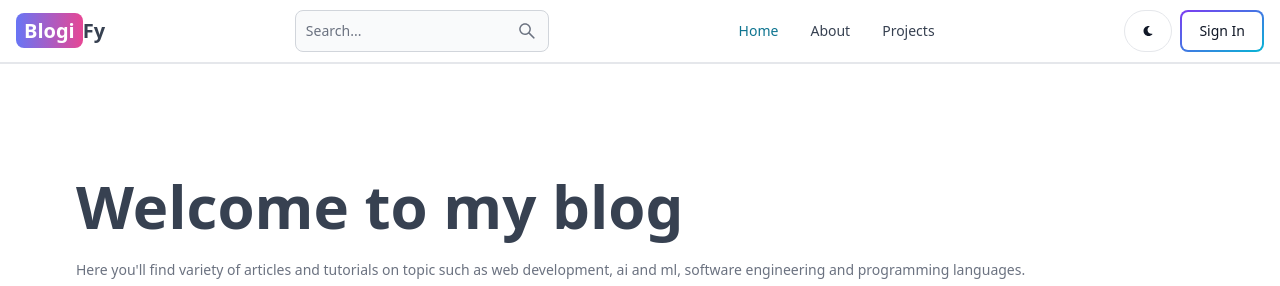
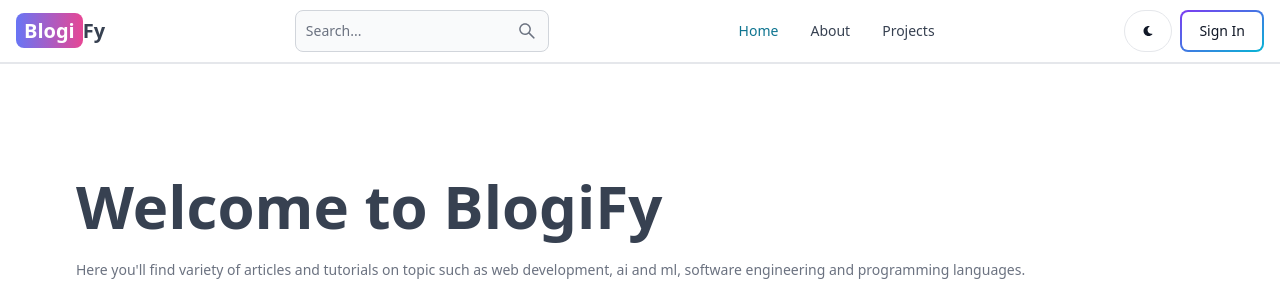
Before and after one commit to Girwar-Sahu/blogapp-using-mern, a React (Vite) app in the folder client/: page / in a window 1280 px wide. Shown: the top 286 px of the page. Built offline with nearby package versions, Linux system fonts and the light colour scheme; no server answers; a web font is replaced by a local one.

Commit message:
Update Home.jsx

```diff
--- a/client/src/pages/Home.jsx
+++ b/client/src/pages/Home.jsx
@@ -28,7 +28,7 @@ function Home() {
   return (
     <div>
       <div className="flex flex-col gap-6 p-28 px-3 max-w-6xl mx-auto">
-        <h1 className="text-3xl font-bold lg:text-6xl ">Welcome to my blog</h1>
+        <h1 className="text-3xl font-bold lg:text-6xl ">Welcome to BlogiFy</h1>
         <p className="text-gray-500 tex-xs sm:text-sm">
           Here you'll find variety of articles and tutorials on topic such as
           web development, ai and ml, software engineering and programming
```
